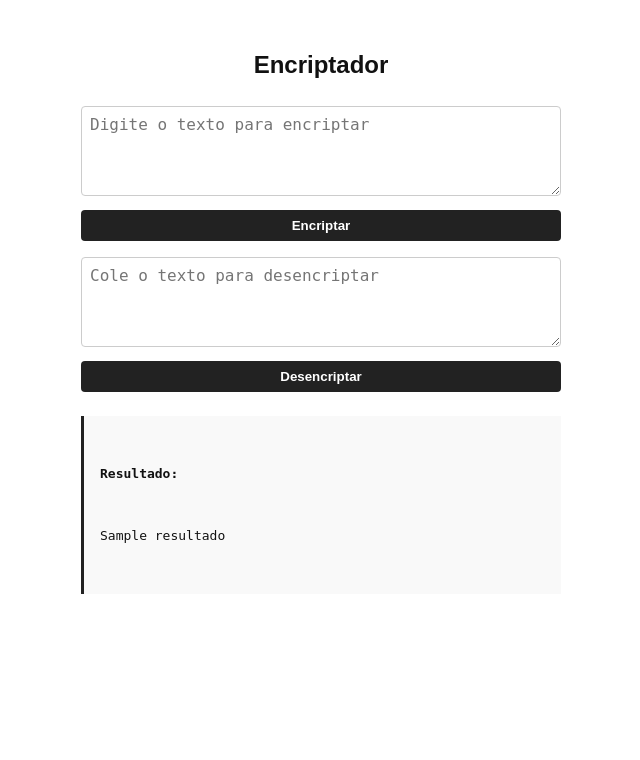
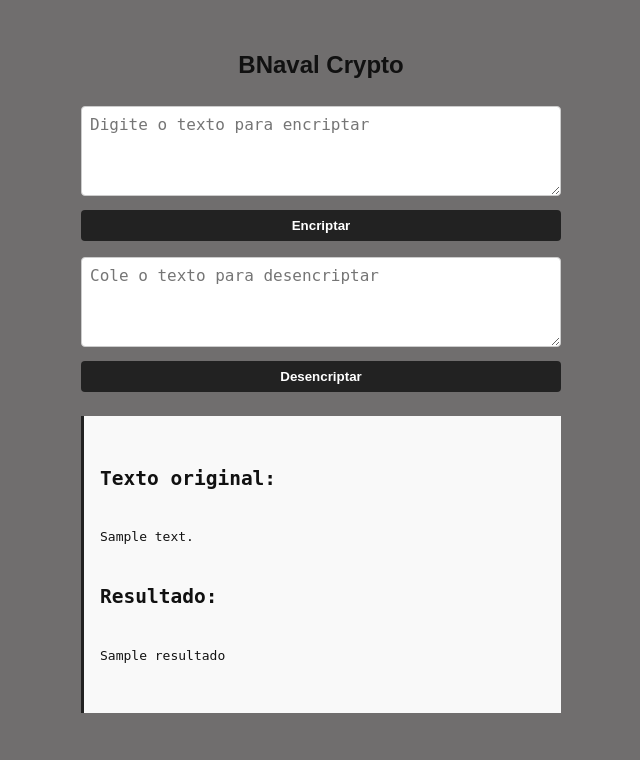
Before and after one commit to jandersonhp/BNavalCrypto, a Flask app: template templates/index.html in a window 1280 px wide. Shown: the top 760 px of the page, without its empty margins (319-959 px from the left). Run offline with Flask 3, Linux system fonts and the light colour scheme; the template is opened without the code that fills it: most values are stand-ins (such as "Sample title", 1, 10 or a date in 2020).

Commit message:
html, css updt

```diff
--- a/encriptar.py
+++ b/encriptar.py
@@ -6,7 +6,7 @@ substituicoes = {
     'Õ': 'B6', 'Ó': 'B6', 'Ô': 'B6',
     'É': 'A5', 'Ê': 'A5',
     'Í': 'A9', 'Ì': 'A9', 'Î': 'A9',
-    'Ú': 'C3', 'Ù': 'C3', 'Û': 'C3',
+    'Ú': 'C3', 'Ù': 'C3', 'Û': 'C3', 'Ç': 'A3',
     ' ': ' ', '!': '!', '?': '?', ',': ',', '.': '.', ':': ':',
 }
 
--- a/static/style.css
+++ b/static/style.css
@@ -7,7 +7,7 @@
 
 body {
   font-family: Arial, sans-serif;
-  background: #fff;
+  background: #706e6e;
   color: #111;
   line-height: 1.4;
   padding: 1rem;
--- a/templates/index.html
+++ b/templates/index.html
@@ -8,7 +8,7 @@
 </head>
 <body>
   <main>
-    <h1>Encriptador</h1>
+    <h1>BNaval Crypto</h1>
 
     <form method="POST" action="/encriptar">
       <textarea name="texto" placeholder="Digite o texto para encriptar" required></textarea>
@@ -20,12 +20,14 @@
       <button>Desencriptar</button>
     </form>
 
-    {% if resultado %}
-    <section class="resultado">
-      <strong>Resultado:</strong>
-      <p>{{ resultado }}</p>
-    </section>
-    {% endif %}
+{% if resultado %}
+  <div class="resultado">
+    <h2>Texto original:</h2>
+    <p>{{ texto_original }}</p>
+    <h2>Resultado:</h2>
+    <p>{{ resultado }}</p>
+  </div>
+{% endif %}
   </main>
 </body>
 </html>
```
